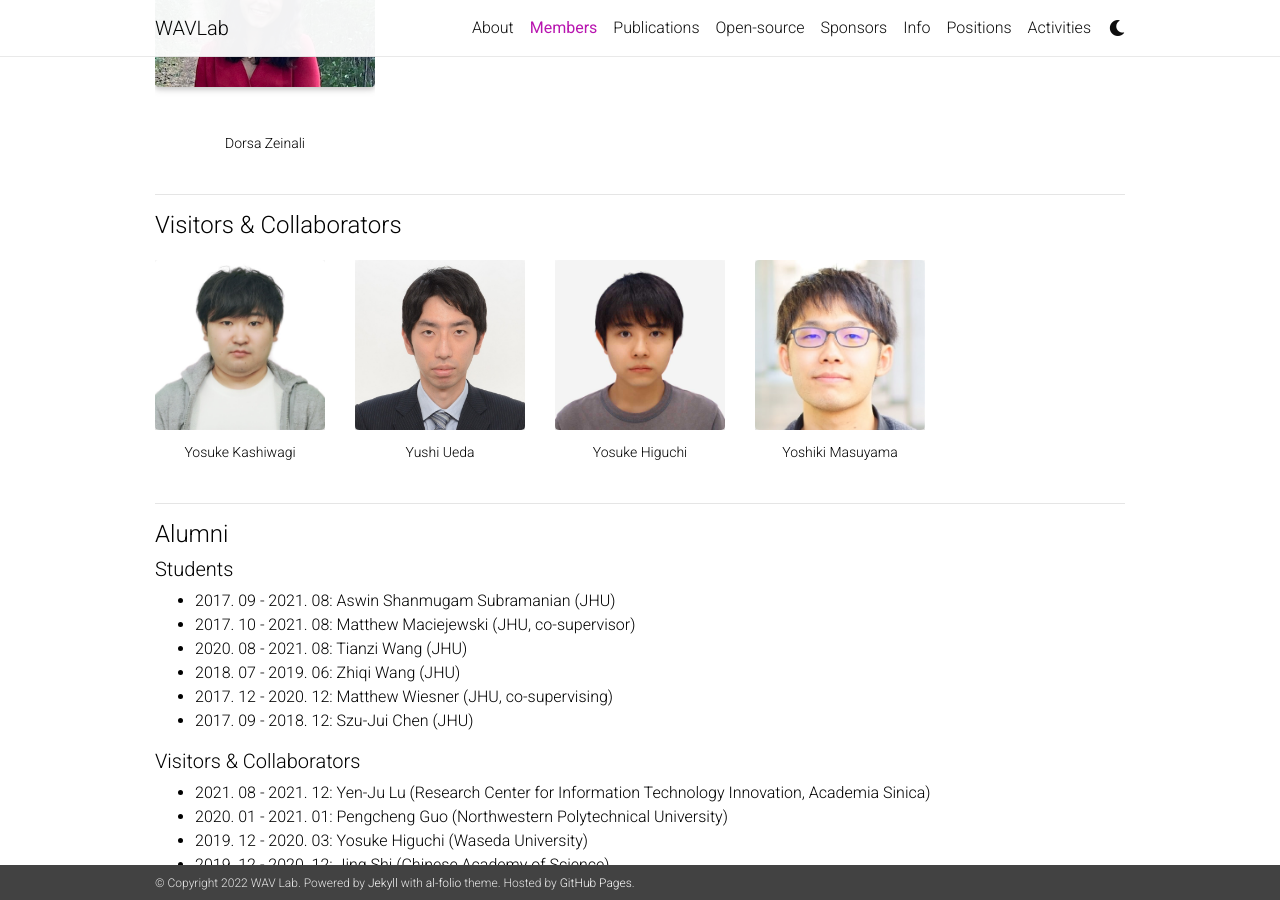
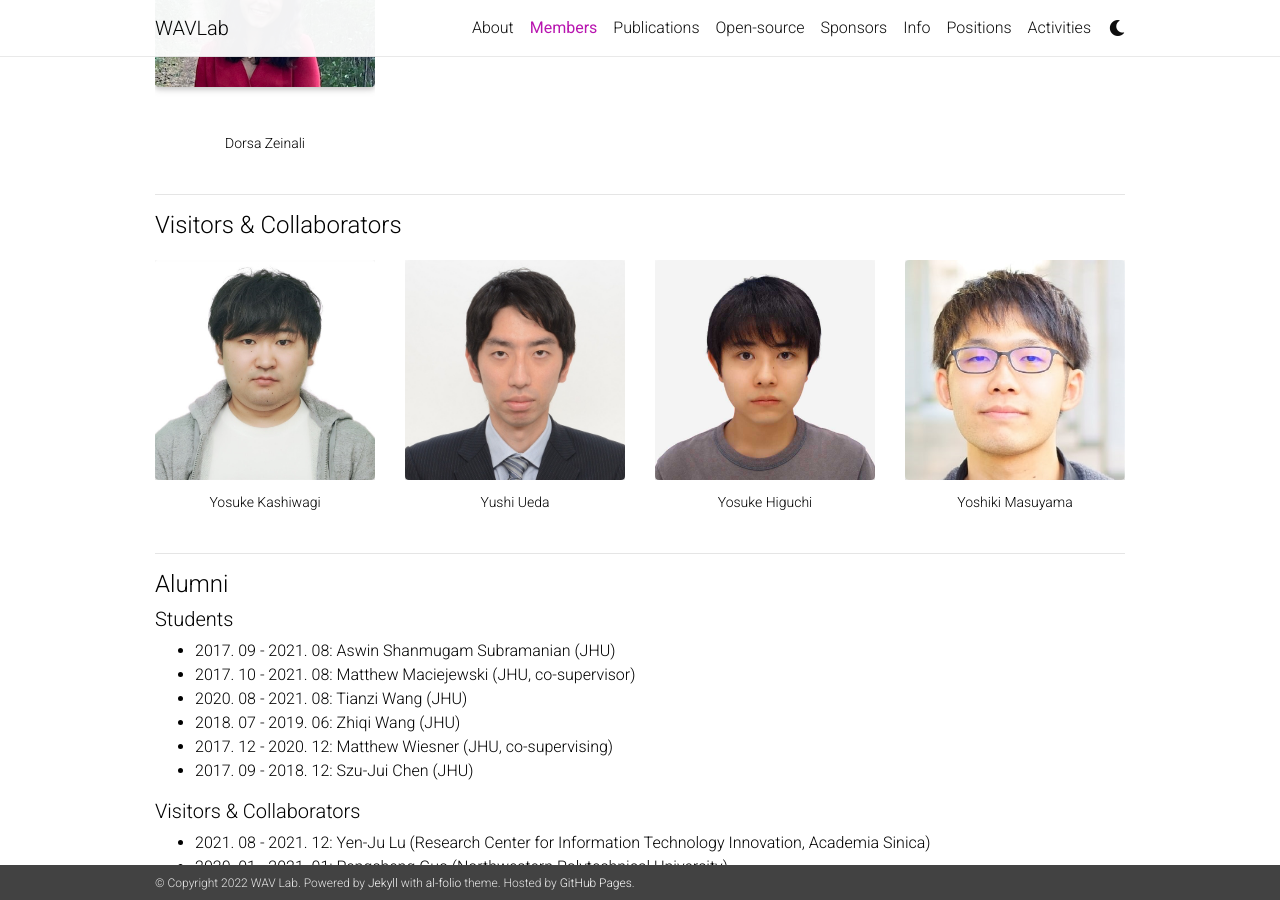
Before and after one commit to shinjiwlab/shinjiwlab.github.io, a Jekyll site: the page built from _pages/members.md, in a window 1280 px wide and 900 px high, scrolled down 2366 px. Built offline with Jekyll 4.4.1, drawn with Linux system fonts in a browser that asks for light colours; nearby versions of some CDN libraries; a style sheet for code colours, icons or effects is not loaded.

Commit message:
Update _pages/members.md
Co-authored-by: Jiatong <728307998@qq.com>

```diff
--- a/_pages/members.md
+++ b/_pages/members.md
@@ -392,8 +392,6 @@ order: 1
             Yoshiki Masuyama
         </div>
     </div>
-    <div class="col-sm mt-3 mt-md-0">
-    </div>
 </div>
 <hr />
 
```
